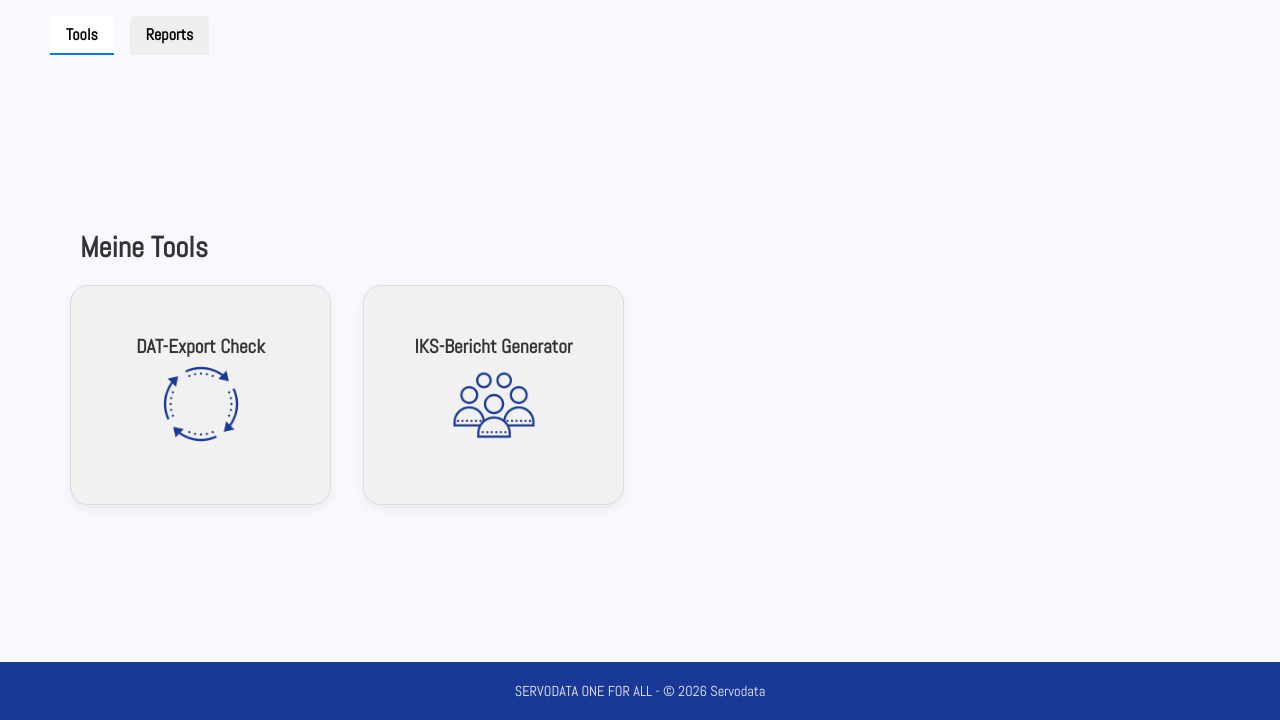
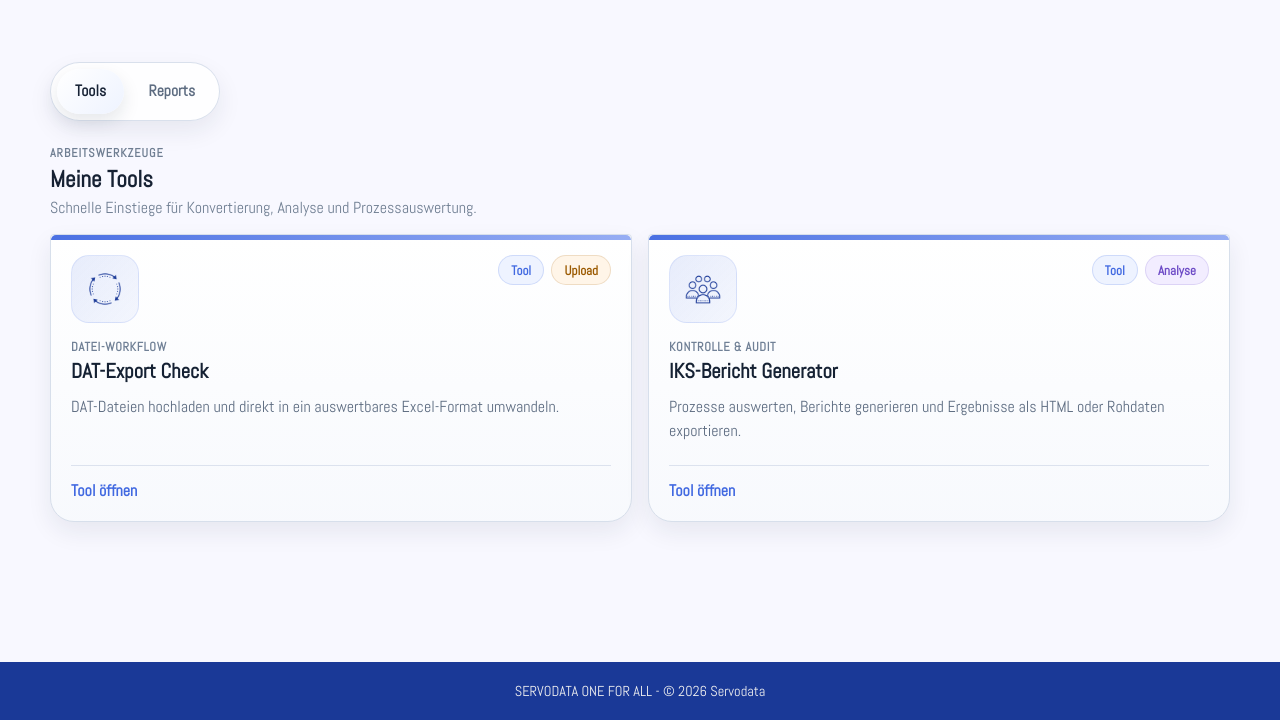
Before and after one commit to tgiabel/iam-system, a Python web app: template app/templates/tools.html in a window 1280 px wide. Shown: the part 80-800 px from the top of the page. Run offline with Jinja, Linux system fonts and the light colour scheme; the template is opened without the code that fills it, so the values that code supplies are empty.

Commit message:
ui/ux refactor for tools-page

```diff
--- a/app/static/css/tasks.css
+++ b/app/static/css/tasks.css
@@ -100,7 +100,7 @@
     position: relative;
     min-height: 15rem;
     padding: 1.2rem;
-    border-radius: var(--ui-radius-lg);
+    border-radius: 4px 4px var(--ui-radius-lg) var(--ui-radius-lg);
     border: 1px solid var(--ui-border);
     background:
         linear-gradient(180deg, rgba(255, 255, 255, 0.98), rgba(247, 249, 253, 0.95)),
--- /dev/null
+++ b/app/static/css/tools_overview.css
@@ -0,0 +1,224 @@
+.tools-overview-page {
+    width: 100%;
+    gap: 1.5rem;
+    padding-top: 2rem;
+    padding-bottom: 2.5rem;
+}
+
+.tools-overview-shell {
+    display: flex;
+    flex-direction: column;
+    gap: 1.5rem;
+    width: 100%;
+}
+
+.overview-tabs {
+    display: inline-flex;
+    align-items: center;
+    gap: 0.35rem;
+    flex-wrap: wrap;
+    width: fit-content;
+    padding: 0.35rem;
+    border-radius: 999px;
+    background: rgba(255, 255, 255, 0.82);
+    border: 1px solid rgba(215, 223, 235, 0.95);
+    box-shadow: 0 10px 24px rgba(20, 37, 63, 0.08);
+}
+
+.overview-tab {
+    border: none;
+    background: transparent;
+    color: #5d6c81;
+    border-radius: 999px;
+    padding: 0.8rem 1.15rem;
+    font-size: 0.98rem;
+    font-weight: 700;
+    cursor: pointer;
+    transition: background-color 0.18s ease, color 0.18s ease, box-shadow 0.18s ease, transform 0.18s ease;
+}
+
+.overview-tab:hover {
+    color: #253349;
+}
+
+.overview-tab.active {
+    background: linear-gradient(135deg, #ffffff, #eef3ff);
+    color: #172235;
+    box-shadow: 0 8px 18px rgba(20, 37, 63, 0.1);
+}
+
+.overview-panel {
+    display: none;
+    width: 100%;
+}
+
+.overview-panel.active {
+    display: flex;
+    flex-direction: column;
+    gap: 1.6rem;
+}
+
+.overview-section {
+    display: flex;
+    flex-direction: column;
+    gap: 1rem;
+}
+
+.overview-card-grid {
+    display: grid;
+    grid-template-columns: repeat(auto-fit, minmax(280px, 1fr));
+    gap: 1rem;
+}
+
+.overview-card {
+    position: relative;
+    display: flex;
+    flex-direction: column;
+    gap: 1rem;
+    min-height: 18rem;
+    padding: 1.25rem;
+    border-radius: 4px 4px var(--ui-radius-lg) var(--ui-radius-lg);
+    border: 1px solid var(--ui-border);
+    background:
+        linear-gradient(180deg, rgba(255, 255, 255, 0.98), rgba(247, 249, 253, 0.95)),
+        var(--ui-surface-card);
+    box-shadow: var(--ui-shadow-sm);
+}
+
+.overview-card::before {
+    content: "";
+    position: absolute;
+    inset: 0 0 auto 0;
+    height: 5px;
+    border-radius: var(--ui-radius-lg) var(--ui-radius-lg) 0 0;
+    background: linear-gradient(90deg, rgba(65, 105, 225, 0.95), rgba(95, 130, 237, 0.65));
+}
+
+.overview-card-link {
+    color: inherit;
+    text-decoration: none;
+    transition: transform 0.2s ease, box-shadow 0.2s ease;
+}
+
+.overview-card-link:hover,
+.overview-card-link:focus-visible {
+    transform: translateY(-3px);
+    box-shadow: var(--ui-shadow-md);
+    outline: none;
+}
+
+.overview-card-disabled {
+    background:
+        linear-gradient(180deg, rgba(250, 250, 251, 0.98), rgba(244, 246, 249, 0.95)),
+        var(--ui-surface-card);
+}
+
+.overview-card-disabled::before {
+    background: linear-gradient(90deg, #8b97ab, #adb7c8);
+}
+
+.overview-card-top {
+    display: flex;
+    align-items: flex-start;
+    justify-content: space-between;
+    gap: 1rem;
+}
+
+.overview-card-icon-wrap {
+    display: inline-flex;
+    align-items: center;
+    justify-content: center;
+    width: 4.25rem;
+    height: 4.25rem;
+    border-radius: 18px;
+    background: linear-gradient(135deg, rgba(65, 105, 225, 0.12), rgba(95, 130, 237, 0.06));
+    border: 1px solid rgba(65, 105, 225, 0.12);
+}
+
+.overview-card-icon {
+    width: 2.4rem;
+    height: 2.4rem;
+    object-fit: contain;
+}
+
+.overview-card-chips {
+    display: flex;
+    flex-wrap: wrap;
+    justify-content: flex-end;
+    gap: 0.45rem;
+}
+
+.overview-card-body {
+    display: flex;
+    flex: 1;
+    flex-direction: column;
+    gap: 0.8rem;
+}
+
+.overview-card-heading {
+    display: flex;
+    flex-direction: column;
+    gap: 0.3rem;
+}
+
+.overview-card-kicker {
+    color: #708096;
+    font-size: 0.78rem;
+    font-weight: 700;
+    letter-spacing: 0.05em;
+    text-transform: uppercase;
+}
+
+.overview-card-title {
+    color: #152133;
+    font-size: 1.28rem;
+    line-height: 1.08;
+}
+
+.overview-card-copy {
+    color: #5d6c81;
+    line-height: 1.5;
+}
+
+.overview-card-footer {
+    display: flex;
+    align-items: center;
+    justify-content: space-between;
+    gap: 1rem;
+    margin-top: auto;
+    padding-top: 0.9rem;
+    border-top: 1px solid rgba(215, 223, 235, 0.85);
+}
+
+.overview-card-cta {
+    color: var(--color-primary);
+    font-weight: 700;
+}
+
+.overview-card-note {
+    color: #7a8798;
+    font-weight: 700;
+}
+
+@media (max-width: 720px) {
+    main {
+        padding: 0 1rem;
+    }
+
+    .tools-overview-page {
+        padding-top: 1.25rem;
+    }
+
+    .overview-card {
+        min-height: 16rem;
+    }
+
+    .overview-card-top {
+        flex-direction: column;
+        align-items: flex-start;
+    }
+
+    .overview-card-chips {
+        justify-content: flex-start;
+    }
+}
--- a/app/static/js/tools.js
+++ b/app/static/js/tools.js
@@ -1,18 +1,31 @@
 document.addEventListener("DOMContentLoaded", () => {
-        initTabs();
-    });
+    initTabs();
+});
 
 function initTabs() {
-    const tabs = document.querySelectorAll(".tab-container .tab");
-    const tabContents = document.querySelectorAll(".tab-content");
+    const tabs = document.querySelectorAll(".overview-tab");
+    const panels = document.querySelectorAll(".overview-panel");
+
+    function activateTab(target) {
+        tabs.forEach(tab => {
+            const isActive = tab.dataset.tab === target;
+            tab.classList.toggle("active", isActive);
+            tab.setAttribute("aria-selected", String(isActive));
+        });
+
+        panels.forEach(panel => {
+            const isActive = panel.id === `tab-${target}`;
+            panel.classList.toggle("active", isActive);
+            panel.setAttribute("aria-hidden", String(!isActive));
+        });
+    }
 
     tabs.forEach(tab => {
         tab.addEventListener("click", () => {
-            const target = tab.dataset.tab;
-            tabs.forEach(t => t.classList.toggle("active", t === tab));
-            tabContents.forEach(tc =>
-                tc.classList.toggle("active", tc.id === `tab-${target}`)
-            );
+            activateTab(tab.dataset.tab);
         });
     });
+
+    const initiallyActive = document.querySelector(".overview-tab.active")?.dataset.tab || "tools";
+    activateTab(initiallyActive);
 }
--- a/app/templates/tools.html
+++ b/app/templates/tools.html
@@ -2,50 +2,132 @@
 
 {% set page_title = "Tools & Reports" %}
 {% block css %}
-<link rel="stylesheet" href="/static/css/menu.css">
 <link rel="stylesheet" href="/static/css/page_w_table.css">
+<link rel="stylesheet" href="/static/css/ui.css">
+<link rel="stylesheet" href="/static/css/tools_overview.css">
 {% endblock %}
 
 {% block content %}
-
-<div class="tab-container">
-    <div class="tab active" data-tab="tools">Tools</div>
-    <div class="tab" data-tab="reports">Reports</div>
+<div class="page-container tools-overview-page">
+    <section class="tools-overview-shell">
+        <div class="overview-tabs" role="tablist" aria-label="Tools Navigation">
+            <button
+                type="button"
+                class="overview-tab active"
+                data-tab="tools"
+                role="tab"
+                aria-selected="true"
+                aria-controls="tab-tools"
+                id="overview-tab-tools">
+                Tools
+            </button>
+            <button
+                type="button"
+                class="overview-tab"
+                data-tab="reports"
+                role="tab"
+                aria-selected="false"
+                aria-controls="tab-reports"
+                id="overview-tab-reports">
+                Reports
+            </button>
         </div>
 
-<!-- Tools Tab -->
-<div class="tab-content active" id="tab-tools">
+        <section class="overview-panel active" id="tab-tools" role="tabpanel" aria-labelledby="overview-tab-tools">
+            <div class="overview-section">
+                <div class="ui-section-header">
+                    <div class="ui-section-heading">
+                        <p class="ui-section-kicker">Arbeitswerkzeuge</p>
+                        <h2 class="ui-section-title">Meine Tools</h2>
+                        <p class="ui-section-copy">Schnelle Einstiege für Konvertierung, Analyse und Prozessauswertung.</p>
+                    </div>
+                </div>
 
-    <div class="menu-section">
-        <h2 class="menu-header">Meine Tools</h2>
-        <div class="menu-grid" style="grid-template-columns: repeat(4, 1fr);">
-            <a href="/tools/datex" class="menu-tile">
-                <span class="menu-text">DAT-Export Check</span>
-                <img src="/static/img/process.png" class="menu-icon" alt="">
+                <div class="overview-card-grid">
+                    <a href="/tools/datex" class="overview-card overview-card-link">
+                        <div class="overview-card-top">
+                            <div class="overview-card-icon-wrap">
+                                <img src="/static/img/process.png" class="overview-card-icon" alt="">
+                            </div>
+                            <div class="overview-card-chips">
+                                <span class="ui-chip ui-chip-primary">Tool</span>
+                                <span class="ui-chip ui-chip-warning">Upload</span>
+                            </div>
+                        </div>
+                        <div class="overview-card-body">
+                            <div class="overview-card-heading">
+                                <p class="overview-card-kicker">Datei-Workflow</p>
+                                <h3 class="overview-card-title">DAT-Export Check</h3>
+                            </div>
+                            <p class="overview-card-copy">DAT-Dateien hochladen und direkt in ein auswertbares Excel-Format umwandeln.</p>
+                        </div>
+                        <div class="overview-card-footer">
+                            <span class="overview-card-cta">Tool öffnen</span>
+                        </div>
                     </a>
-            <a href="/tools/iks" class="menu-tile">
-                <span class="menu-text">IKS-Bericht Generator</span>
-                <img src="/static/img/roles.png" class="menu-icon" alt="">
+
+                    <a href="/tools/iks" class="overview-card overview-card-link">
+                        <div class="overview-card-top">
+                            <div class="overview-card-icon-wrap">
+                                <img src="/static/img/roles.png" class="overview-card-icon" alt="">
+                            </div>
+                            <div class="overview-card-chips">
+                                <span class="ui-chip ui-chip-primary">Tool</span>
+                                <span class="ui-chip ui-chip-accent">Analyse</span>
+                            </div>
+                        </div>
+                        <div class="overview-card-body">
+                            <div class="overview-card-heading">
+                                <p class="overview-card-kicker">Kontrolle & Audit</p>
+                                <h3 class="overview-card-title">IKS-Bericht Generator</h3>
+                            </div>
+                            <p class="overview-card-copy">Prozesse auswerten, Berichte generieren und Ergebnisse als HTML oder Rohdaten exportieren.</p>
+                        </div>
+                        <div class="overview-card-footer">
+                            <span class="overview-card-cta">Tool öffnen</span>
+                        </div>
                     </a>
                 </div>
             </div>
+        </section>
 
-</div>
-
-
-<!-- Reports Tab -->
-<div class="tab-content" id="tab-reports">
-    <div class="menu-section">
-        <h2 class="menu-header">Meine Reports</h2>
-        <div class="menu-grid" style="grid-template-columns: repeat(3, 1fr);">
-            <a href="/reports" class="menu-tile"><span class="menu-text">Prozessdaten</span></a>
-        </div>
+        <section class="overview-panel" id="tab-reports" role="tabpanel" aria-labelledby="overview-tab-reports">
+            <div class="overview-section">
+                <div class="ui-section-header">
+                    <div class="ui-section-heading">
+                        <p class="ui-section-kicker">Auswertungen</p>
+                        <h2 class="ui-section-title">Meine Reports</h2>
+                        <p class="ui-section-copy">Geplante Report-Zugänge und zentrale Übersichten für wiederkehrende Auswertungen.</p>
                     </div>
                 </div>
 
-<script>
-    window.currentUserId = {{ user.user_id | tojson }};
-</script>
+                <div class="overview-card-grid">
+                    <article class="overview-card overview-card-disabled" aria-disabled="true">
+                        <div class="overview-card-top">
+                            <div class="overview-card-icon-wrap">
+                                <img src="/static/img/drive.png" class="overview-card-icon" alt="">
+                            </div>
+                            <div class="overview-card-chips">
+                                <span class="ui-chip ui-chip-neutral">Report</span>
+                                <span class="ui-chip ui-chip-warning">Coming Soon</span>
+                            </div>
+                        </div>
+                        <div class="overview-card-body">
+                            <div class="overview-card-heading">
+                                <p class="overview-card-kicker">Prozessübersicht</p>
+                                <h3 class="overview-card-title">Prozessdaten</h3>
+                            </div>
+                            <p class="overview-card-copy">Die zentrale Report-Seite ist vorgesehen, im aktuellen Stand aber noch nicht an eine Route angebunden.</p>
+                        </div>
+                        <div class="overview-card-footer">
+                            <span class="overview-card-note">Wird vorbereitet</span>
+                        </div>
+                    </article>
+                </div>
+            </div>
+        </section>
+    </section>
+</div>
 
 {% block scripts %}
     <script src="/static/js/tools.js"></script>
```
Lines whose indentation alone changed are shown as unchanged.
